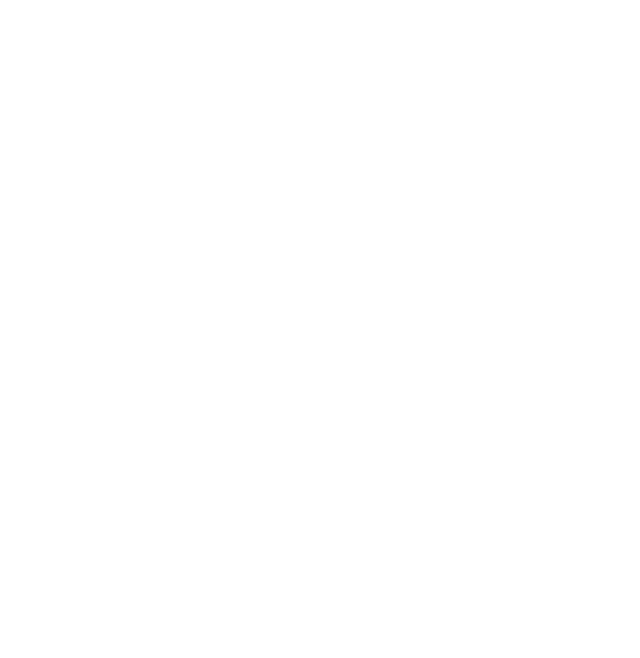
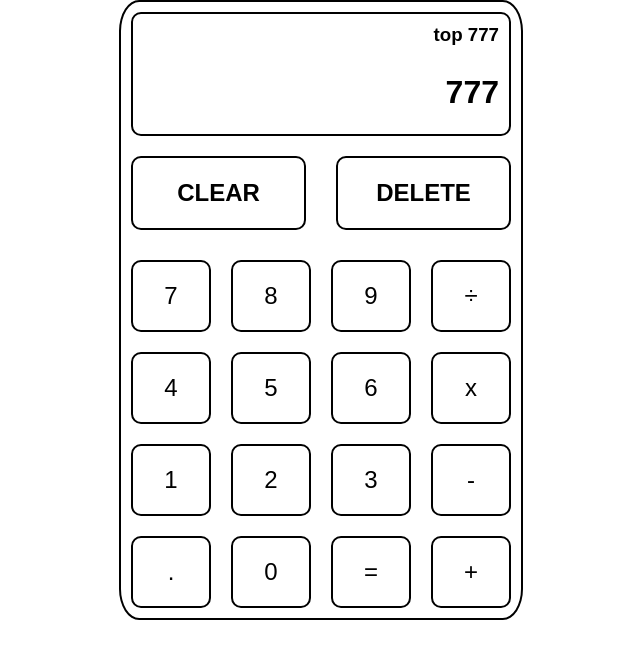
Before and after one commit to Ehaley25/calculator, a plain HTML site: page index.html in a window 1280 px wide. Shown: the whole page, without its empty margins (319-959 px from the left). Drawn offline with Linux system fonts and the light colour scheme; a web font is replaced by a local one.

Commit message:
setting up Calc, will add color and functionality

```diff
--- a/index.html
+++ b/index.html
@@ -4,9 +4,74 @@
     <meta charset="UTF-8">
     <meta http-equiv="X-UA-Compatible" content="IE=edge">
     <meta name="viewport" content="width=device-width, initial-scale=1.0">
-    <title>Document</title>
+    <title>Calculator</title>
+    <link rel="stylesheet" href="https://fonts.googleapis.com/css?family=Trirong">
+    <link rel="stylesheet" href="style.css">
 </head>
 <body>
-
+    <div class="calculator-outline">
+        <div class="display">
+            <div class="topDisplay">
+                <h3> top 777</h3>
+            </div>
+            <div class="bottomDisplay">
+                <h1>777</h1>
+            </div>
+        </div>
+        <div class="renameLater">
+            <h2 class = "clear" id="clear">CLEAR</h2>
+            <h2 class = "delete"id="delete">DELETE</h2>
+        </div>
+        <div class="numbers">
+            <div class="key" id="7">
+                <p>7</p>
+            </div>
+            <div class="key" id="8">
+                <p>8</p>
+            </div>
+            <div class="key" id="9">
+                <p>9</p>
+            </div>
+            <div class="key" id="÷">
+                <p>÷</p>
+            </div>
+            <div class="key" id="4">
+                <p>4</p>
+            </div>
+            <div class="key" id="5">
+                <p>5</p>
+            </div>
+            <div class="key" id="6">
+                <p>6</p>
+            </div>
+            <div class="key" id="times">
+                <p>x</p>
+            </div>
+            <div class="key" id="1">
+                <p>1</p>
+            </div>
+            <div class="key" id="2">
+                <p>2</p>
+            </div>
+            <div class="key" id="3">
+                <p>3</p>
+            </div>
+            <div class="key" id="minus">
+                <p>-</p>
+            </div>
+            <div class="key" id="point">
+                <p>.</p>
+            </div>
+            <div class="key" id="0">
+                <p>0</p>
+            </div>
+            <div class="key" id="equals">
+                <p>=</p>
+            </div>
+            <div class="key" id="plus">
+                <p>+</p>
+            </div>
+        </div>
+    </div>
 </body>
 </html>
--- a/style.css
+++ b/style.css
@@ -0,0 +1,59 @@
+*{
+    margin: 0;
+    padding: 0;
+}
+
+body{
+    display: flex;
+    justify-content: center;
+    font-family: "Audiowide", sans-serif;
+}
+body p{
+    font-size:x-large;
+}
+
+.calculator-outline{
+    border: 2px solid black;
+    height: 100%;
+    width: 400px;
+    border-radius: 5%;
+}
+.display{
+    height: 100px;
+    border: 2px solid black;
+    display: flex;
+    flex-direction: column;
+    align-items: flex-end;
+    padding: 10px;
+    border-radius: 10px;
+    margin: 10px;
+}
+.topDisplay , .bottomDisplay{
+    height: 50%;
+}
+.renameLater{
+    height: 15%;
+    display: flex;
+    justify-content: space-between;
+    margin: 20px 10px;
+}
+.delete , .clear{
+    border: 2px solid black;
+    display: flex;
+    justify-content: center;
+    align-items: center;
+    width: 45%;
+    height: 70px;
+    border-radius: 10px;
+}
+.numbers{
+    display: grid;
+    grid-template-columns: repeat(4, 1fr);
+}
+.key{
+    border: 2px solid black;
+    border-radius: 10px;
+    padding: 20px;
+    text-align: center;
+    margin: 10px;
+}
```
